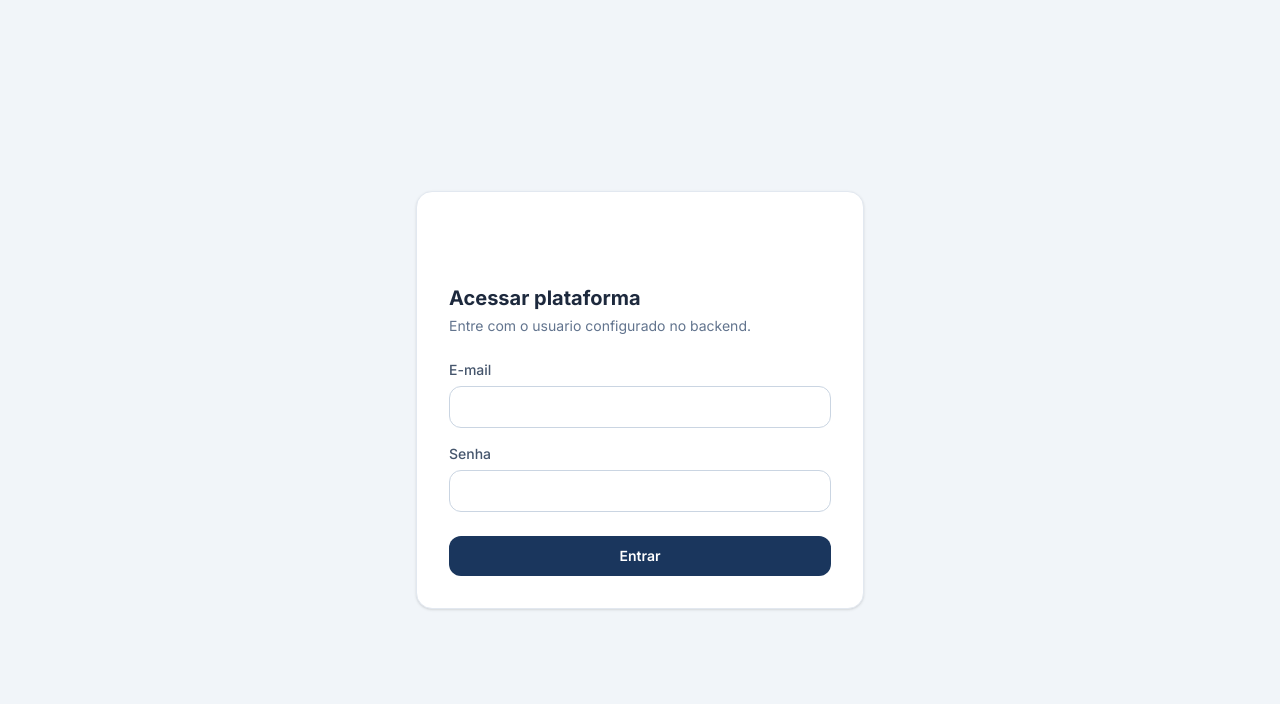
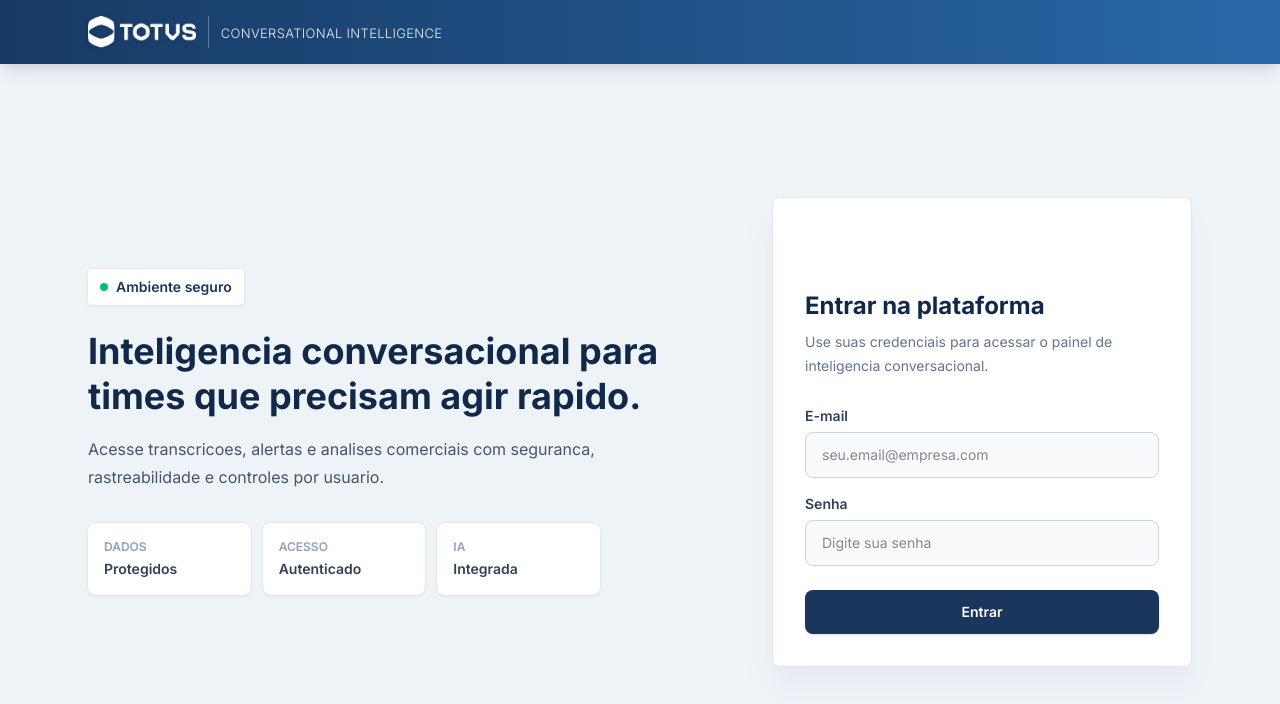
Before and after one commit to TLean07/totvs-conversational-ai, a Next.js app in the folder frontend/: page /login in a window 1280 px wide. Shown: the top 704 px of the page. Built offline with nearby package versions, Linux system fonts and the light colour scheme; no server answers.

Commit message:
-- Deixar a tela de login bonitinha

```diff
--- a/frontend/src/app/login/page.tsx
+++ b/frontend/src/app/login/page.tsx
@@ -32,23 +32,75 @@ export default function LoginPage() {
   };
 
   return (
-    <main className="min-h-screen flex items-center justify-center bg-slate-100 px-6">
-      <form onSubmit={handleSubmit} className="w-full max-w-md bg-white border border-slate-200 rounded-2xl shadow-sm p-8">
-        <img src="/totvs-logo.png" alt="TOTVS" className="h-9 w-auto mb-6" />
-        <h1 className="text-xl font-bold text-slate-800">Acessar plataforma</h1>
-        <p className="text-sm text-slate-500 mt-1 mb-6">Entre com o usuario configurado no backend.</p>
+    <main className="min-h-screen bg-[#eef3f8] text-slate-900">
+      <header className="bg-gradient-to-r from-[#173a64] to-[#2868a8] text-white shadow-lg">
+        <div className="mx-auto flex h-16 max-w-6xl items-center px-6">
+          <div className="flex items-center gap-3">
+            <img
+              src="/totvs-logo.png"
+              alt="TOTVS"
+              className="h-8 w-auto object-contain drop-shadow-sm"
+            />
+            <div className="hidden border-l border-white/30 py-1 pl-3 sm:block">
+              <span className="text-[13px] font-light uppercase tracking-wide text-white/90">
+                Conversational Intelligence
+              </span>
+            </div>
+          </div>
+        </div>
+      </header>
 
-        <label className="block text-sm font-medium text-slate-600 mb-1.5">E-mail</label>
+      <section className="mx-auto grid min-h-[calc(100vh-4rem)] max-w-6xl grid-cols-1 items-center gap-10 px-6 py-10 lg:grid-cols-[1fr_420px]">
+        <div className="hidden lg:block">
+          <div className="max-w-xl">
+            <div className="mb-6 inline-flex items-center gap-2 rounded bg-white px-3 py-2 text-sm font-semibold text-[#1a365d] shadow-sm ring-1 ring-slate-200">
+              <span className="h-2 w-2 rounded-full bg-emerald-500" />
+              Ambiente seguro
+            </div>
+            <h1 className="text-4xl font-bold leading-tight text-[#10294a]">
+              Inteligencia conversacional para times que precisam agir rapido.
+            </h1>
+            <p className="mt-4 max-w-lg text-base leading-7 text-slate-600">
+              Acesse transcricoes, alertas e analises comerciais com seguranca, rastreabilidade e controles por usuario.
+            </p>
+            <div className="mt-8 grid max-w-lg grid-cols-3 gap-3">
+              <div className="rounded-lg bg-white p-4 shadow-sm ring-1 ring-slate-200">
+                <p className="text-xs font-semibold uppercase text-slate-400">Dados</p>
+                <p className="mt-1 text-sm font-semibold text-slate-700">Protegidos</p>
+              </div>
+              <div className="rounded-lg bg-white p-4 shadow-sm ring-1 ring-slate-200">
+                <p className="text-xs font-semibold uppercase text-slate-400">Acesso</p>
+                <p className="mt-1 text-sm font-semibold text-slate-700">Autenticado</p>
+              </div>
+              <div className="rounded-lg bg-white p-4 shadow-sm ring-1 ring-slate-200">
+                <p className="text-xs font-semibold uppercase text-slate-400">IA</p>
+                <p className="mt-1 text-sm font-semibold text-slate-700">Integrada</p>
+              </div>
+            </div>
+          </div>
+        </div>
+
+        <form onSubmit={handleSubmit} className="w-full rounded-lg border border-slate-200 bg-white p-8 shadow-xl shadow-slate-200/70">
+          <div className="mb-7">
+            <img src="/totvs-logo.png" alt="TOTVS" className="h-9 w-auto object-contain" />
+            <h2 className="mt-6 text-2xl font-bold text-[#10294a]">Entrar na plataforma</h2>
+            <p className="mt-2 text-sm leading-6 text-slate-500">
+              Use suas credenciais para acessar o painel de inteligencia conversacional.
+            </p>
+          </div>
+
+          <label className="block text-sm font-semibold text-slate-700 mb-1.5">E-mail</label>
           <input
             type="email"
             value={email}
             onChange={(e) => setEmail(e.target.value)}
             required
             autoComplete="email"
-          className="w-full border border-slate-300 rounded-xl px-4 py-2.5 text-sm focus:ring-2 focus:ring-blue-500/20 focus:border-blue-500 outline-none"
+            placeholder="seu.email@empresa.com"
+            className="w-full rounded-lg border border-slate-300 bg-slate-50 px-4 py-3 text-sm text-slate-900 outline-none transition focus:border-[#2b6cb0] focus:bg-white focus:ring-4 focus:ring-blue-500/10"
           />
 
-        <label className="block text-sm font-medium text-slate-600 mt-4 mb-1.5">Senha</label>
+          <label className="block text-sm font-semibold text-slate-700 mt-4 mb-1.5">Senha</label>
           <input
             type="password"
             value={password}
@@ -56,11 +108,12 @@ export default function LoginPage() {
             required
             minLength={8}
             autoComplete="current-password"
-          className="w-full border border-slate-300 rounded-xl px-4 py-2.5 text-sm focus:ring-2 focus:ring-blue-500/20 focus:border-blue-500 outline-none"
+            placeholder="Digite sua senha"
+            className="w-full rounded-lg border border-slate-300 bg-slate-50 px-4 py-3 text-sm text-slate-900 outline-none transition focus:border-[#2b6cb0] focus:bg-white focus:ring-4 focus:ring-blue-500/10"
           />
 
           {error && (
-          <p className="mt-4 text-sm text-rose-600 bg-rose-50 border border-rose-100 rounded-xl px-3 py-2">
+            <p className="mt-4 rounded-lg border border-rose-100 bg-rose-50 px-3 py-2 text-sm text-rose-700">
               {error}
             </p>
           )}
@@ -68,11 +121,12 @@ export default function LoginPage() {
           <button
             type="submit"
             disabled={loading}
-          className="mt-6 w-full px-4 py-2.5 rounded-xl bg-[#1a365d] text-white font-semibold text-sm hover:bg-[#244d7c] disabled:opacity-60 transition-colors"
+            className="mt-6 flex w-full items-center justify-center rounded-lg bg-[#1a365d] px-4 py-3 text-sm font-semibold text-white shadow-sm transition hover:bg-[#244d7c] focus:outline-none focus:ring-4 focus:ring-blue-500/20 disabled:cursor-not-allowed disabled:opacity-60"
           >
             {loading ? "Entrando..." : "Entrar"}
           </button>
         </form>
+      </section>
     </main>
   );
 }
```
Lines whose indentation alone changed are shown as unchanged.
